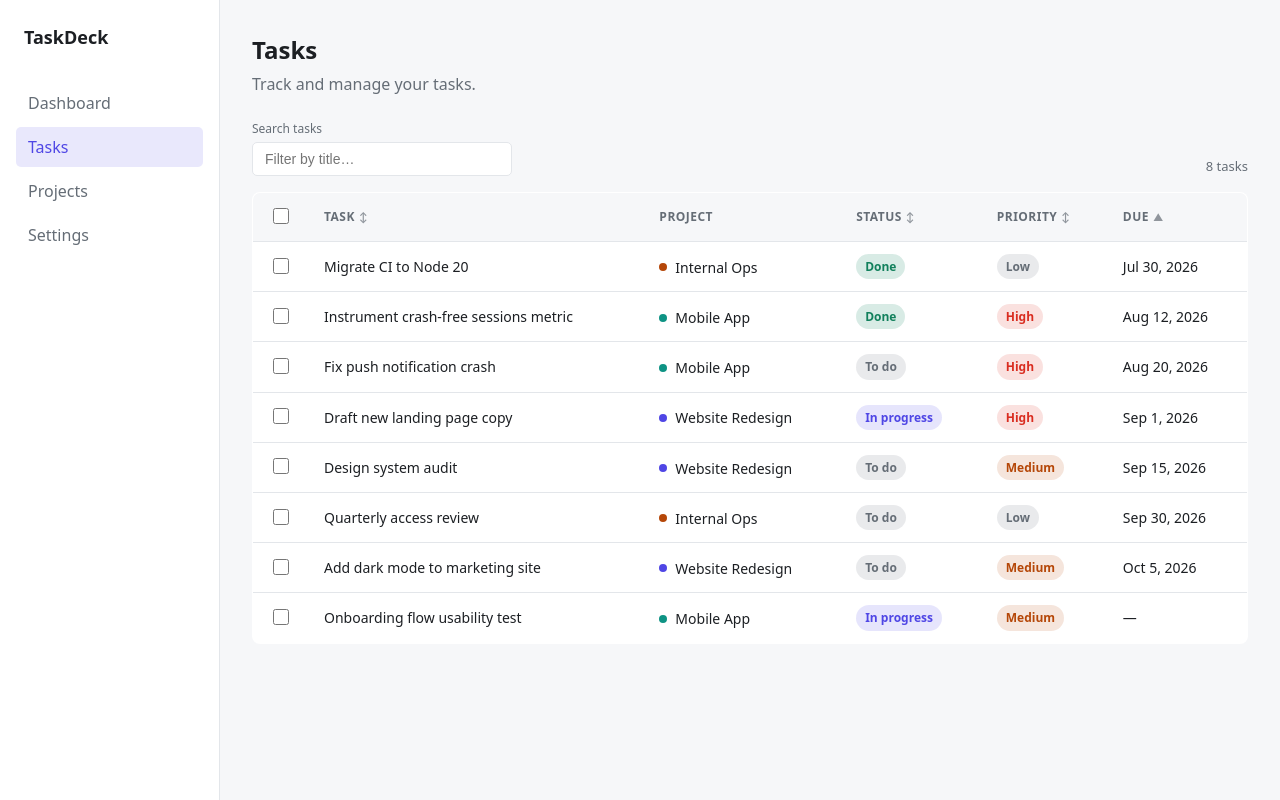
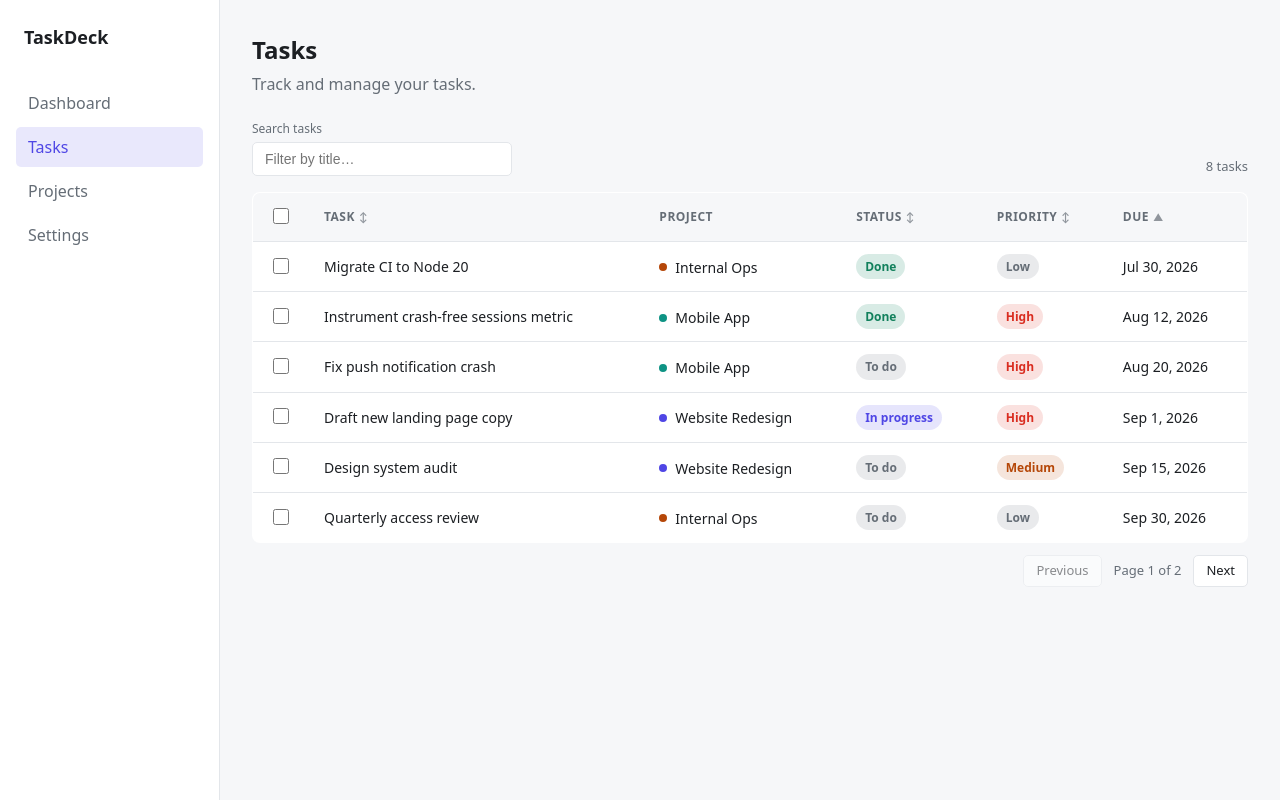
Before and after one commit to smithernest2026/taskdeck, a React (Vite) app: page /tasks in a window 1280 px wide. Built offline with nearby package versions, Linux system fonts and the light colour scheme.

Commit message:
feat: paginate the task table
Show a fixed page size with Previous/Next controls, clamp the current
page when the result set shrinks, and reset to the first page when the
filter or sort changes. Select-all now targets the visible page.

```diff
--- a/src/components/BulkActionsBar.tsx
+++ b/src/components/BulkActionsBar.tsx
@@ -16,9 +16,7 @@ export default function BulkActionsBar({
 }: BulkActionsBarProps) {
   return (
     <div className="bulk-bar" role="region" aria-label="Bulk actions">
-      <span className="bulk-bar__count">
-        {count} selected
-      </span>
+      <span className="bulk-bar__count">{count} selected</span>
       <div className="bulk-bar__actions">
         <Button size="sm" onClick={onMarkDone}>
           Mark as done
--- a/src/components/Sidebar.tsx
+++ b/src/components/Sidebar.tsx
@@ -19,7 +19,9 @@ export default function Sidebar() {
               to={item.to}
               end={item.end}
               className={({ isActive }) =>
-                isActive ? 'sidebar__link sidebar__link--active' : 'sidebar__link'
+                isActive
+                  ? 'sidebar__link sidebar__link--active'
+                  : 'sidebar__link'
               }
             >
               {item.label}
--- a/src/components/TaskTable.css
+++ b/src/components/TaskTable.css
@@ -29,6 +29,37 @@
 
 .task-table tbody tr:hover {
   background: var(--color-bg);
+}
+
+.task-table__pagination {
+  display: flex;
+  align-items: center;
+  justify-content: flex-end;
+  gap: var(--space-3);
+  margin-top: var(--space-3);
+}
+
+.task-table__page-info {
+  font-size: 13px;
+  color: var(--color-text-muted);
+}
+
+.task-table__page-btn {
+  padding: 5px 12px;
+  border: 1px solid var(--color-border);
+  border-radius: var(--radius-sm);
+  background: var(--color-surface);
+  color: var(--color-text);
+  font-size: 13px;
+}
+
+.task-table__page-btn:hover:not(:disabled) {
+  border-color: var(--color-text-muted);
+}
+
+.task-table__page-btn:disabled {
+  opacity: 0.5;
+  cursor: not-allowed;
 }
 
 .task-table__checkbox {
--- a/src/components/TaskTable.tsx
+++ b/src/components/TaskTable.tsx
@@ -10,6 +10,7 @@ interface TaskTableProps {
   selectedIds: Set<string>;
   onToggleSelect: (id: string) => void;
   onToggleSelectAll: (ids: string[], select: boolean) => void;
+  pageSize?: number;
 }
 
 type SortColumn = 'title' | 'status' | 'priority' | 'dueDate';
@@ -48,9 +49,11 @@ export default function TaskTable({
   selectedIds,
   onToggleSelect,
   onToggleSelectAll,
+  pageSize = 6,
 }: TaskTableProps) {
   const [sortColumn, setSortColumn] = useState<SortColumn>('dueDate');
   const [sortDirection, setSortDirection] = useState<SortDirection>('asc');
+  const [page, setPage] = useState(0);
   const selectAllRef = useRef<HTMLInputElement>(null);
 
   const projectsById = useMemo(() => {
@@ -64,11 +67,24 @@ export default function TaskTable({
     return [...tasks].sort((a, b) => compare(a, b, sortColumn) * factor);
   }, [tasks, sortColumn, sortDirection]);
 
-  const selectedVisible = sortedTasks.filter((task) =>
+  const pageCount = Math.max(1, Math.ceil(sortedTasks.length / pageSize));
+  // Clamp the page so filtering to fewer results never leaves us past the end.
+  const currentPage = Math.min(page, pageCount - 1);
+  const pageTasks = sortedTasks.slice(
+    currentPage * pageSize,
+    currentPage * pageSize + pageSize
+  );
+
+  // Reset to the first page whenever the underlying result set changes.
+  useEffect(() => {
+    setPage(0);
+  }, [tasks, sortColumn, sortDirection]);
+
+  const selectedVisible = pageTasks.filter((task) =>
     selectedIds.has(task.id)
   ).length;
   const allSelected =
-    sortedTasks.length > 0 && selectedVisible === sortedTasks.length;
+    pageTasks.length > 0 && selectedVisible === pageTasks.length;
   const someSelected = selectedVisible > 0 && !allSelected;
 
   // The indeterminate state cannot be set via JSX, only imperatively.
@@ -104,6 +120,7 @@ export default function TaskTable({
   ];
 
   return (
+    <div className="task-table__wrap">
       <table className="task-table">
         <thead>
           <tr>
@@ -114,11 +131,11 @@ export default function TaskTable({
                 checked={allSelected}
                 onChange={(event) =>
                   onToggleSelectAll(
-                  sortedTasks.map((task) => task.id),
+                    pageTasks.map((task) => task.id),
                     event.target.checked
                   )
                 }
-              aria-label="Select all tasks"
+                aria-label="Select all tasks on this page"
               />
             </th>
             <th scope="col" aria-sort={ariaSort('title')}>
@@ -151,14 +168,17 @@ export default function TaskTable({
           </tr>
         </thead>
         <tbody>
-        {sortedTasks.map((task) => {
+          {pageTasks.map((task) => {
             const project = task.projectId
               ? projectsById.get(task.projectId)
               : null;
             const overdue = task.status !== 'done' && isOverdue(task.dueDate);
             const selected = selectedIds.has(task.id);
             return (
-            <tr key={task.id} className={selected ? 'task-table__row--selected' : undefined}>
+              <tr
+                key={task.id}
+                className={selected ? 'task-table__row--selected' : undefined}
+              >
                 <td className="task-table__checkbox">
                   <input
                     type="checkbox"
@@ -196,5 +216,29 @@ export default function TaskTable({
           })}
         </tbody>
       </table>
+      {pageCount > 1 && (
+        <div className="task-table__pagination">
+          <button
+            type="button"
+            className="task-table__page-btn"
+            onClick={() => setPage(currentPage - 1)}
+            disabled={currentPage === 0}
+          >
+            Previous
+          </button>
+          <span className="task-table__page-info" aria-live="polite">
+            Page {currentPage + 1} of {pageCount}
+          </span>
+          <button
+            type="button"
+            className="task-table__page-btn"
+            onClick={() => setPage(currentPage + 1)}
+            disabled={currentPage >= pageCount - 1}
+          >
+            Next
+          </button>
+        </div>
+      )}
+    </div>
   );
 }
--- a/src/store/reducer.ts
+++ b/src/store/reducer.ts
@@ -22,7 +22,11 @@ export function reducer(state: AppState, action: Action): AppState {
         ...state,
         tasks: state.tasks.map((task) =>
           task.id === action.id
-            ? { ...task, ...action.changes, updatedAt: new Date().toISOString() }
+            ? {
+                ...task,
+                ...action.changes,
+                updatedAt: new Date().toISOString(),
+              }
             : task
         ),
       };
--- a/src/store/selectors.ts
+++ b/src/store/selectors.ts
@@ -30,7 +30,8 @@ export function getTaskStats(tasks: Task[], now = new Date()): TaskStats {
   }
 
   const total = tasks.length;
-  const completionRate = total === 0 ? 0 : Math.round((counts.done / total) * 100);
+  const completionRate =
+    total === 0 ? 0 : Math.round((counts.done / total) * 100);
 
   return {
     total,
```
Also changed, not shown: 1 other file (tests, documents, lock files or other folders). Lines whose indentation alone changed are shown as unchanged.
